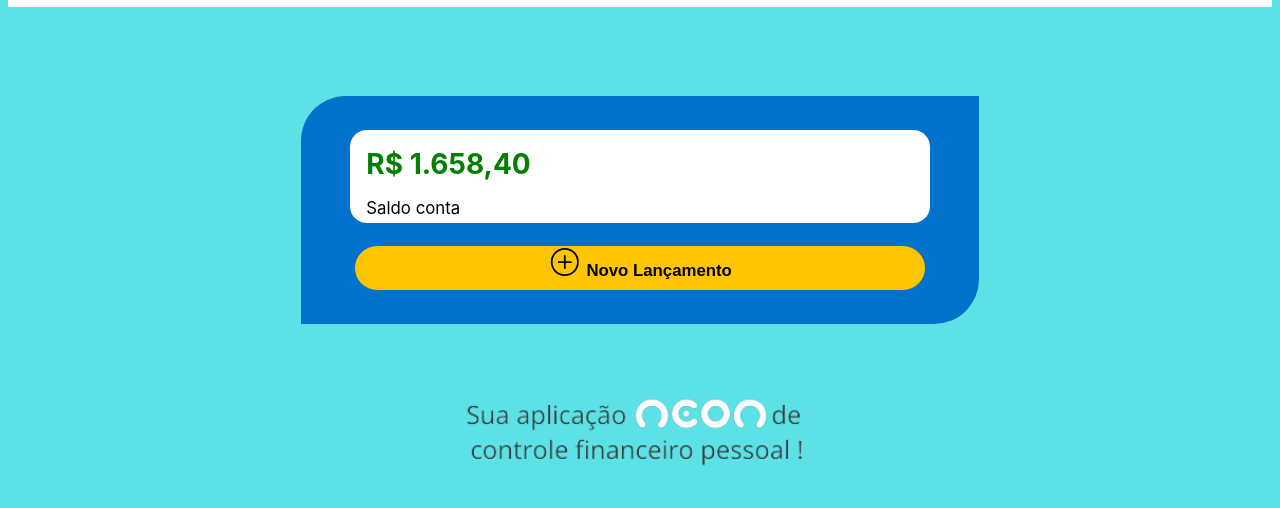
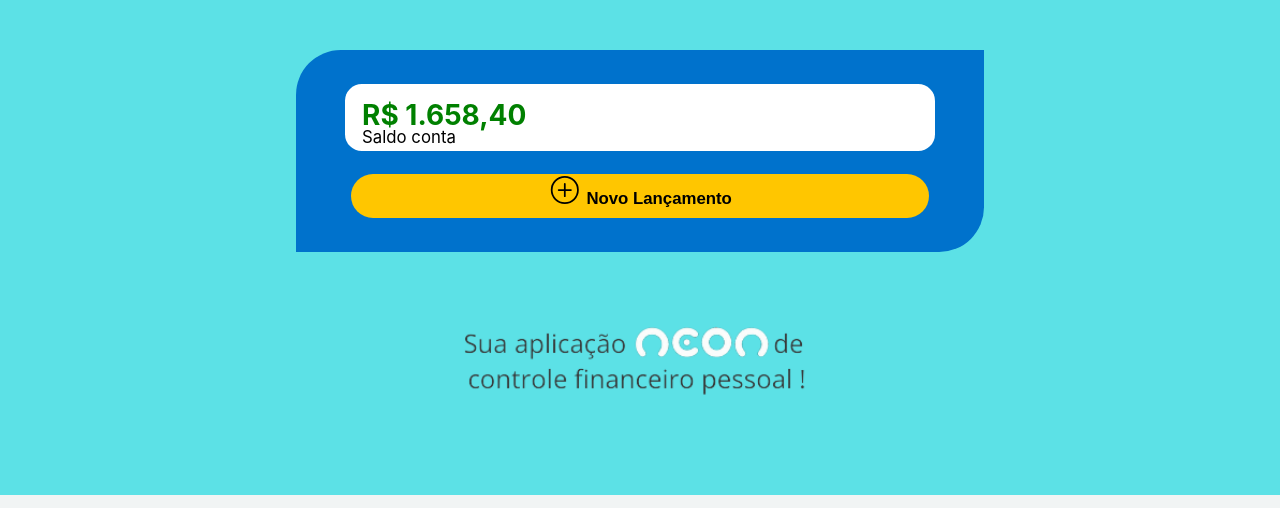
Before and after one commit to JessRogeliana/Desafio-Neon-TechTalents, a plain HTML site: page saldo_index.html in a window 1280 px wide. Shown: the part 122-630 px from the top of the page. Drawn offline with Linux system fonts and the light colour scheme.

Commit message:
insersaoReset

```diff
--- /dev/null
+++ b/reset.css
@@ -0,0 +1,48 @@
+/* http://meyerweb.com/eric/tools/css/reset/
+   v2.0 | 20110126
+   License: none (public domain)
+*/
+
+html, body, div, span, applet, object, iframe,
+h1, h2, h3, h4, h5, h6, p, blockquote, pre,
+a, abbr, acronym, address, big, cite, code,
+del, dfn, em, img, ins, kbd, q, s, samp,
+small, strike, strong, sub, sup, tt, var,
+b, u, i, center,
+dl, dt, dd, ol, ul, li,
+fieldset, form, label, legend,
+table, caption, tbody, tfoot, thead, tr, th, td,
+article, aside, canvas, details, embed,
+figure, figcaption, footer, header, hgroup,
+menu, nav, output, ruby, section, summary,
+time, mark, audio, video {
+	margin: 0;
+	padding: 0;
+	border: 0;
+	font-size: 100%;
+	font: inherit;
+	vertical-align: baseline;
+}
+/* HTML5 display-role reset for older browsers */
+article, aside, details, figcaption, figure,
+footer, header, hgroup, menu, nav, section {
+	display: block;
+}
+body {
+	line-height: 1;
+}
+ol, ul {
+	list-style: none;
+}
+blockquote, q {
+	quotes: none;
+}
+blockquote:before, blockquote:after,
+q:before, q:after {
+	content: '';
+	content: none;
+}
+table {
+	border-collapse: collapse;
+	border-spacing: 0;
+}
--- a/saldo.css
+++ b/saldo.css
@@ -1,11 +1,14 @@
 html {
   font-size: 80%;
+
 }
 
 body {
   background-color: #5ce1e6;
   font-family: 'Inter', sans-serif;
   box-sizing: border-box;
+  border: 0;
+  padding: 0;
 }
 
 
--- a/saldo_index.html
+++ b/saldo_index.html
@@ -4,6 +4,7 @@
     <meta charset="UTF-8">
     <meta http-equiv="X-UA-Compatible" content="IE=edge">
     <meta name="viewport" content="width=device-width, initial-scale=1.0">
+    <link rel="stylesheet" type="text/css" href="reset.css">
     <link rel="stylesheet" type="text/css" href="saldo.css">
     <link rel="stylesheet" href="https://fonts.googleapis.com/css?family=Comfortaa">
     <title>Saldo</title>
```
